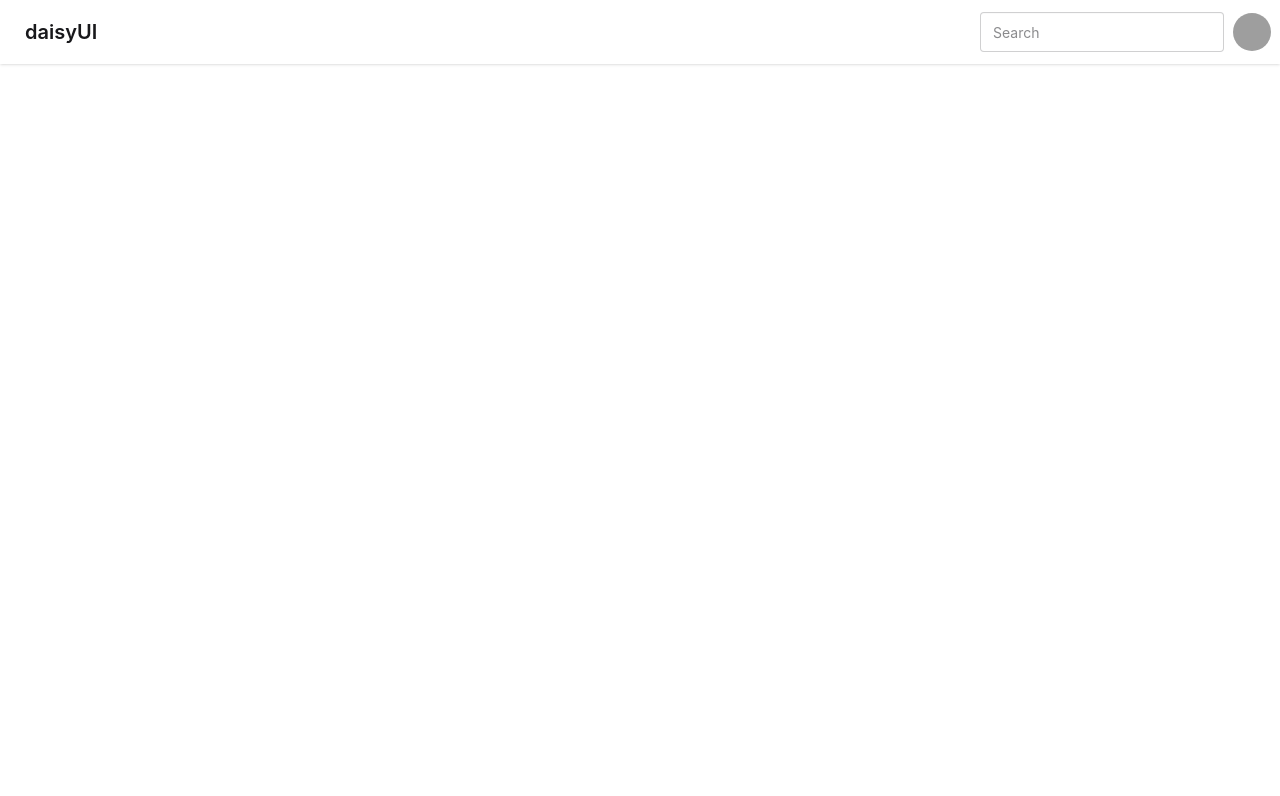
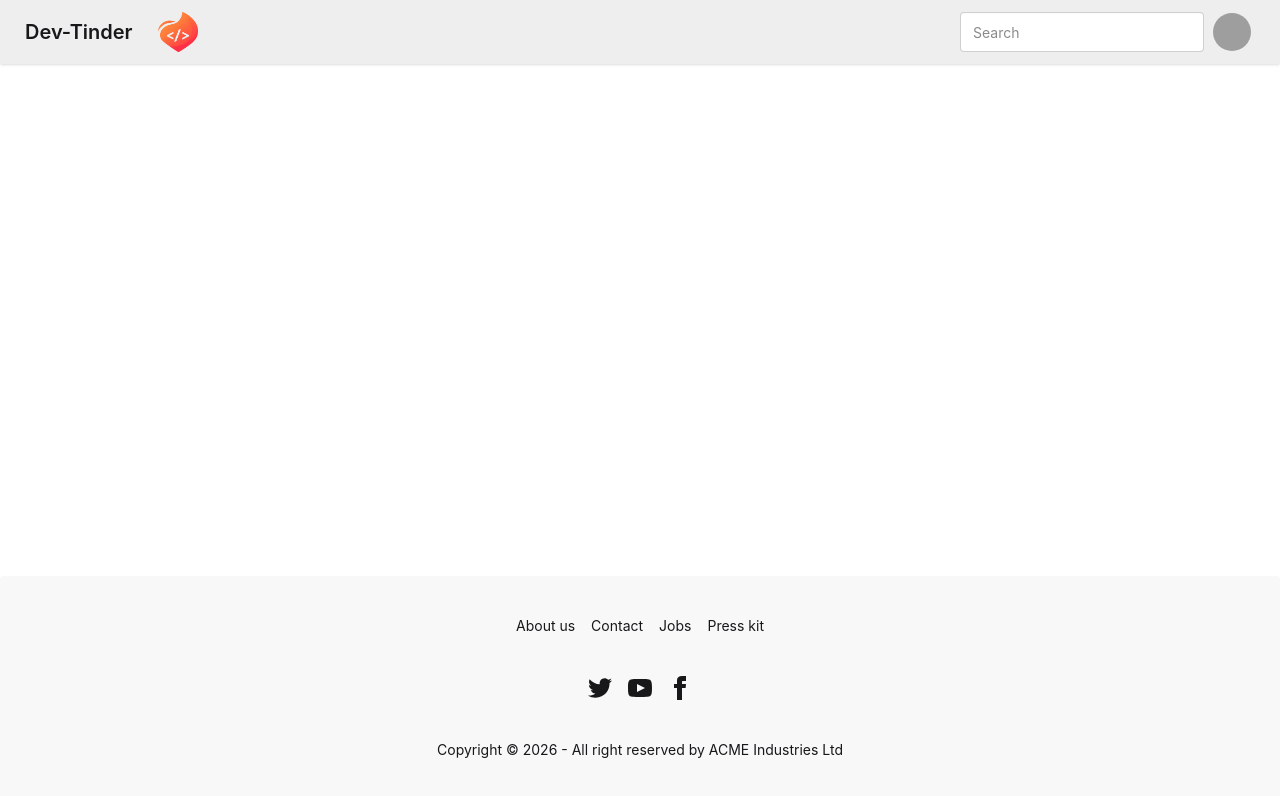
Before and after one commit to hansraj452/devTinderUI, a React (Vite) app: page / in a window 1280 px wide. Shown: the top 796 px of the page. Built offline with nearby package versions, Linux system fonts and the light colour scheme; grey boxes are pictures that could not be loaded.

Commit message:
Implement the routing and project structure

```diff
--- a/package.json
+++ b/package.json
@@ -13,6 +13,7 @@
     "@tailwindcss/vite": "^4.3.0",
     "react": "^19.2.6",
     "react-dom": "^19.2.6",
+    "react-router-dom": "^7.15.1",
     "tailwindcss": "^4.3.0"
   },
   "devDependencies": {
--- a/src/App.jsx
+++ b/src/App.jsx
@@ -1,10 +1,23 @@
+import { Route, Routes } from 'react-router-dom'
 import './App.css'
-import Navbar from './component/Navbar'
+import Body from './component/Body'
+import Login from './component/Login'
+import Signup from './component/Signup'
+import NotFound from './component/PageNotFound'
 
 function App() {
   return (
     <>
-    <Navbar />
+    <Routes>
+      <Route path='/' element= {<Body />}>
+      <Route path='/login' element={<Login />} />
+      <Route path='/signup' element ={<Signup />} />
+      </Route>
+
+
+      {/* 404 Catch-all route WITHOUT Navbar */}
+      <Route path='*' element= {<NotFound />} />
+    </Routes>
     </>
   )
 }
--- /dev/null
+++ b/src/component/Body.jsx
@@ -0,0 +1,15 @@
+
+import { Outlet } from 'react-router-dom'
+import Navbar from './Navbar'
+import Footer from './Footer'
+const Body = () => {
+  return (
+     <>
+     <Navbar />
+     <Outlet />
+     <Footer />
+     </>
+  )
+}
+
+export default Body
--- /dev/null
+++ b/src/component/Footer.jsx
@@ -0,0 +1,59 @@
+const Footer = () => {
+  return (
+    <>
+      <footer className="footer footer-horizontal footer-center bg-base-200 text-base-content rounded p-10 fixed bottom-0 ">
+        <nav className="grid grid-flow-col gap-4">
+          <a className="link link-hover">About us</a>
+          <a className="link link-hover">Contact</a>
+          <a className="link link-hover">Jobs</a>
+          <a className="link link-hover">Press kit</a>
+        </nav>
+        <nav>
+          <div className="grid grid-flow-col gap-4">
+            <a>
+              <svg
+                xmlns="http://www.w3.org/2000/svg"
+                width="24"
+                height="24"
+                viewBox="0 0 24 24"
+                className="fill-current"
+              >
+                <path d="M24 4.557c-.883.392-1.832.656-2.828.775 1.017-.609 1.798-1.574 2.165-2.724-.951.564-2.005.974-3.127 1.195-.897-.957-2.178-1.555-3.594-1.555-3.179 0-5.515 2.966-4.797 6.045-4.091-.205-7.719-2.165-10.148-5.144-1.29 2.213-.669 5.108 1.523 6.574-.806-.026-1.566-.247-2.229-.616-.054 2.281 1.581 4.415 3.949 4.89-.693.188-1.452.232-2.224.084.626 1.956 2.444 3.379 4.6 3.419-2.07 1.623-4.678 2.348-7.29 2.04 2.179 1.397 4.768 2.212 7.548 2.212 9.142 0 14.307-7.721 13.995-14.646.962-.695 1.797-1.562 2.457-2.549z"></path>
+              </svg>
+            </a>
+            <a>
+              <svg
+                xmlns="http://www.w3.org/2000/svg"
+                width="24"
+                height="24"
+                viewBox="0 0 24 24"
+                className="fill-current"
+              >
+                <path d="M19.615 3.184c-3.604-.246-11.631-.245-15.23 0-3.897.266-4.356 2.62-4.385 8.816.029 6.185.484 8.549 4.385 8.816 3.6.245 11.626.246 15.23 0 3.897-.266 4.356-2.62 4.385-8.816-.029-6.185-.484-8.549-4.385-8.816zm-10.615 12.816v-8l8 3.993-8 4.007z"></path>
+              </svg>
+            </a>
+            <a>
+              <svg
+                xmlns="http://www.w3.org/2000/svg"
+                width="24"
+                height="24"
+                viewBox="0 0 24 24"
+                className="fill-current"
+              >
+                <path d="M9 8h-3v4h3v12h5v-12h3.642l.358-4h-4v-1.667c0-.955.192-1.333 1.115-1.333h2.885v-5h-3.808c-3.596 0-5.192 1.583-5.192 4.615v3.385z"></path>
+              </svg>
+            </a>
+          </div>
+        </nav>
+        <aside>
+          <p>
+            Copyright © {new Date().getFullYear()} - All right reserved by ACME
+            Industries Ltd
+          </p>
+        </aside>
+      </footer>
+    </>
+  );
+};
+
+export default Footer;
--- /dev/null
+++ b/src/component/Login.jsx
@@ -0,0 +1,11 @@
+
+const Login = () => {
+  return (
+   <>
+
+
+   </>
+  )
+}
+
+export default Login
--- a/src/component/Navbar.jsx
+++ b/src/component/Navbar.jsx
@@ -1,12 +1,12 @@
-import React from 'react'
-
+import devTinderlogo from '../assets/devTinder.png'
 const   Navbar = () => {
   return (
-    <div className="navbar bg-base-100 shadow-sm">
-  <div className="flex-1">
-    <a className="btn btn-ghost text-xl">daisyUI</a>
+    <div className="navbar bg-base-300 shadow-sm">
+  <div className="flex-1 flex items-center gap-2">
+    <a className="btn btn-ghost text-xl">Dev-Tinder</a>
+    <img src={devTinderlogo} alt="Dev-Tinder" className="w-10 h-10" />
   </div>
-  <div className="flex gap-2">
+  <div className="flex gap-2 px-5">
     <input type="text" placeholder="Search" className="input input-bordered w-24 md:w-auto" />
     <div className="dropdown dropdown-end">
       <div tabIndex={0} role="button" className="btn btn-ghost btn-circle avatar">
--- /dev/null
+++ b/src/component/PageNotFound.jsx
@@ -0,0 +1,26 @@
+import { Link } from "react-router-dom";
+
+const NotFound = () => {
+  return (
+    <div className="flex min-h-screen flex-col items-center justify-center bg-gray-100 px-4 text-center">
+      <h1 className="text-7xl font-extrabold text-gray-800">404</h1>
+
+      <h2 className="mt-4 text-3xl font-bold text-gray-700">
+        Page Not Found
+      </h2>
+
+      <p className="mt-2 max-w-md text-gray-500">
+        Sorry, the page you are looking for does not exist or has been moved.
+      </p>
+
+      <Link
+        to="/"
+        className="mt-6 rounded-xl bg-blue-600 px-6 py-3 text-white shadow-md transition hover:bg-blue-700"
+      >
+        Go to Home
+      </Link>
+    </div>
+  );
+};
+
+export default NotFound;
--- /dev/null
+++ b/src/component/Signup.jsx
@@ -0,0 +1,8 @@
+
+const Signup = () => {
+  return (
+    <div>Signup</div>
+  )
+}
+
+export default Signup
--- a/src/main.jsx
+++ b/src/main.jsx
@@ -1,9 +1,12 @@
 import { createRoot } from 'react-dom/client'
 import './index.css'
 import App from './App.jsx'
+import { BrowserRouter } from 'react-router-dom'
 
 createRoot(document.getElementById('root')).render(
   <>
-    <App />
+  <BrowserRouter basename='/'>
+      <App />
+  </BrowserRouter>
   </>,
 )
```
Also changed, not shown: 1 other file (tests, documents, lock files or other folders).
